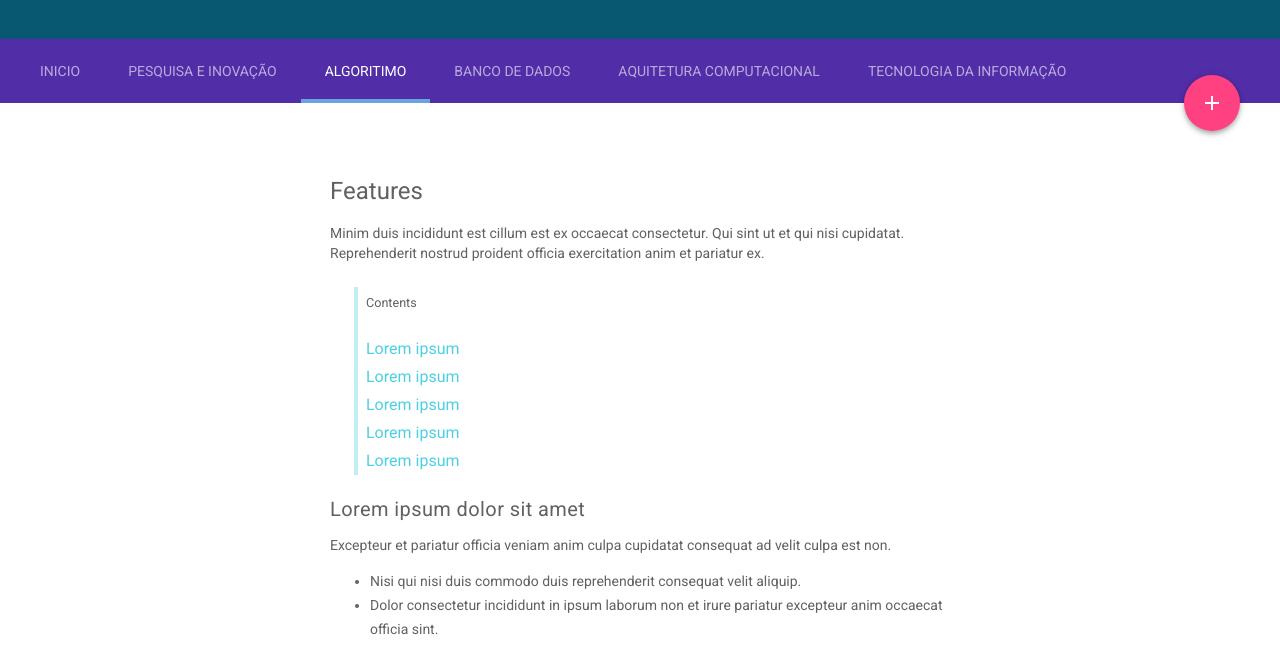
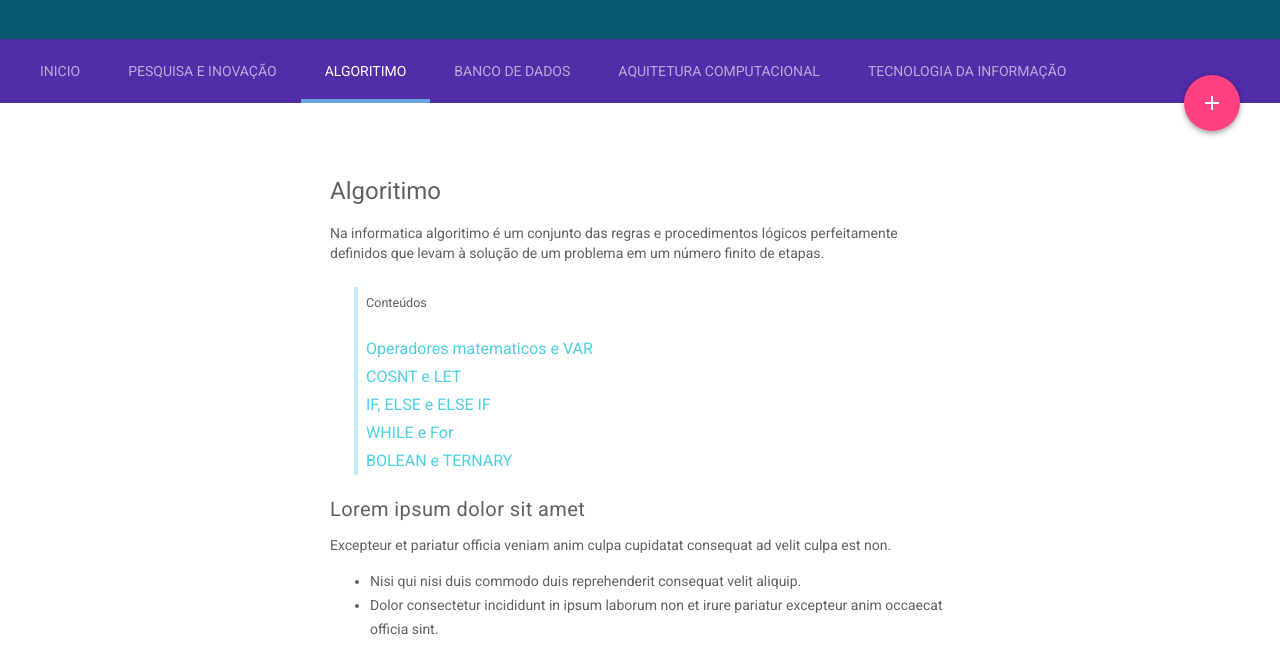
Before and after one commit to diego-kurman/hackon, a plain HTML site: page index.html in a window 1280 px wide. Both pictures are taken after a click on the link "ALGORITIMO". Shown: the part 153-800 px from the top of the page. Drawn offline with nearby package versions, Linux system fonts and the light colour scheme.

Commit message:
add somethings

```diff
--- a/index.html
+++ b/index.html
@@ -202,15 +202,15 @@
         <div class="mdl-layout__tab-panel" id="features">
           <section class="section--center mdl-grid mdl-grid--no-spacing">
             <div class="mdl-cell mdl-cell--12-col">
-              <h4>Features</h4>
-              Minim duis incididunt est cillum est ex occaecat consectetur. Qui sint ut et qui nisi cupidatat. Reprehenderit nostrud proident officia exercitation anim et pariatur ex.
+              <h4>Algoritimo</h4>
+              Na informatica algoritimo é um conjunto das regras e procedimentos lógicos perfeitamente definidos que levam à solução de um problema em um número finito de etapas.
               <ul class="toc">
-                <h4>Contents</h4>
-                <a href="#lorem1">Lorem ipsum</a>
-                <a href="#lorem2">Lorem ipsum</a>
-                <a href="#lorem3">Lorem ipsum</a>
-                <a href="#lorem4">Lorem ipsum</a>
-                <a href="#lorem5">Lorem ipsum</a>
+                <h4>Conteúdos</h4>
+                <a href="#lorem1">Operadores matematicos e VAR</a>
+                <a href="#lorem2">COSNT e LET</a>
+                <a href="#lorem3">IF, ELSE e ELSE IF</a>
+                <a href="#lorem4">WHILE e For</a>
+                <a href="#lorem5">BOLEAN e TERNARY</a>
               </ul>
 
               <h5 id="lorem1">Lorem ipsum dolor sit amet</h5>
--- a/styles.css
+++ b/styles.css
@@ -37,7 +37,9 @@ html, body {
 }
 
 .icone_materias {
-  width: 55px;
+  width: 51px;
+  margin-left: 6px;
+  margin-top: 3px;
 }
 
 .mdl-demo .mdl-layout__header-row {
```
